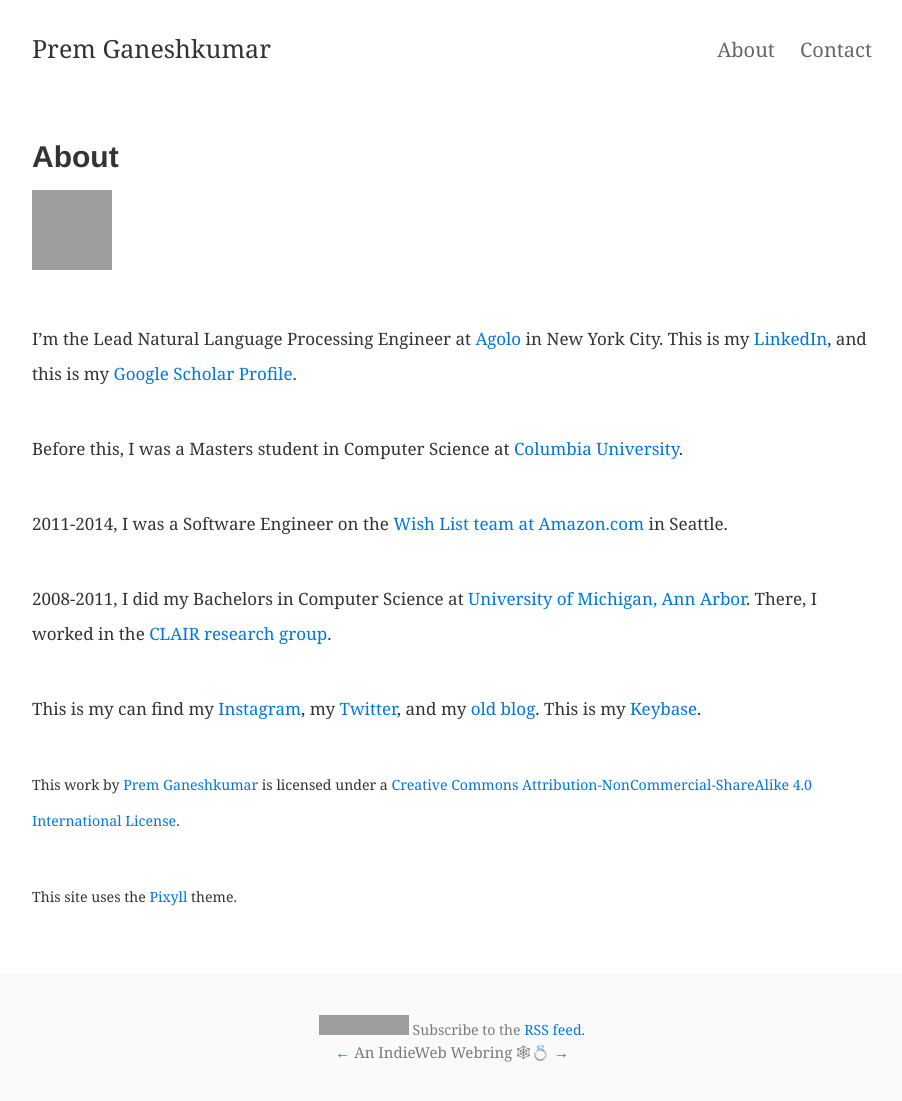
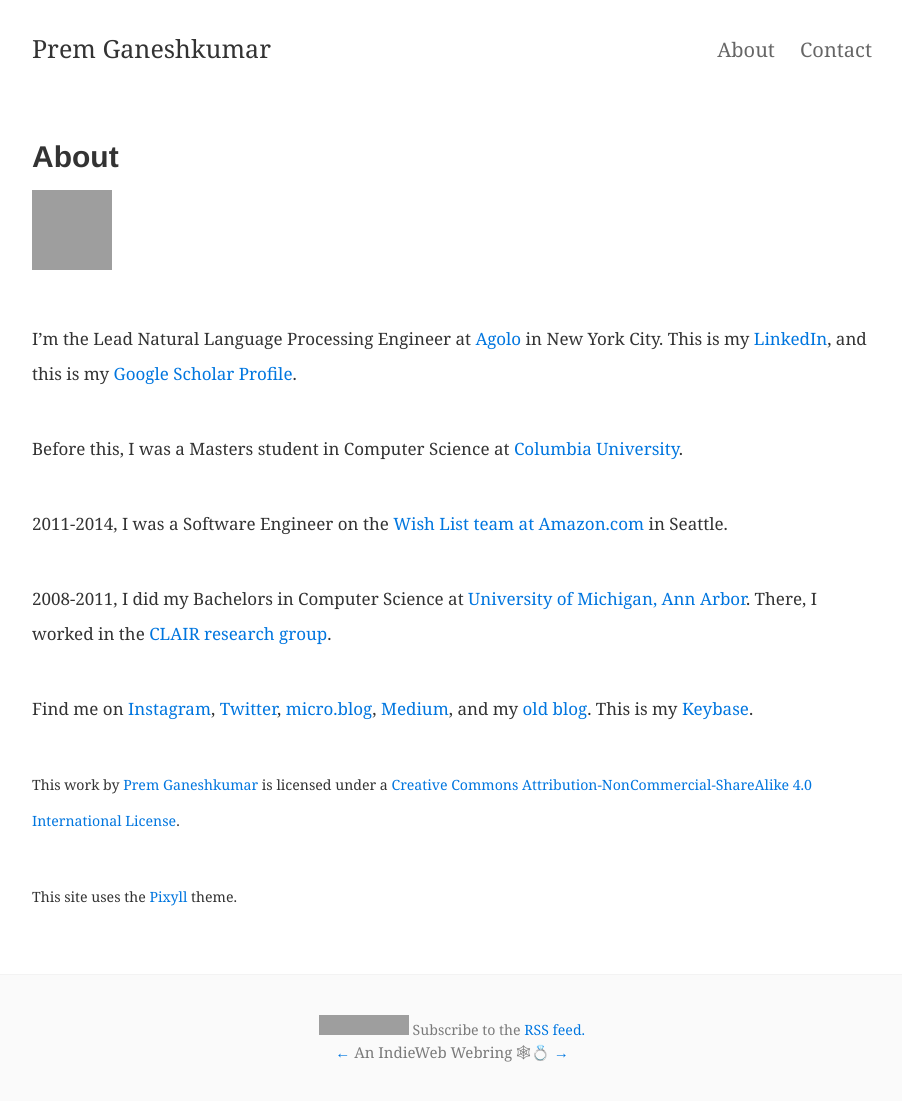
Before and after one commit to premgane/premgane.github.io, a Jekyll site: the page built from about.md, in a window 1280 px wide, cut to the strip 0-1103 px from the top of the page. Shown: the whole strip, without its empty margins (188-1090 px from the left). Built offline with Jekyll 4.4.1, drawn with Linux system fonts in a browser that asks for light colours; grey boxes are pictures that could not be loaded.

Commit message:
Update about page with other links

```diff
--- a/about.md
+++ b/about.md
@@ -16,7 +16,8 @@ Before this, I was a Masters student in Computer Science at [Columbia University
 
 2008-2011, I did my Bachelors in Computer Science at [University of Michigan, Ann Arbor](http://umich.edu/). There, I worked in the [CLAIR research group](http://clairlib.org/).
 
-This is my can find my <a href="http://instagram.com/premtagram" rel="me">Instagram</a>, my <a href="http://twitter.com/premgane" rel="me">Twitter</a>, and my [old blog](http://premgane.wordpress.com). This is my <a href="https://keybase.io/pgkr" rel="me">Keybase</a>.
+Find me on <a href="http://instagram.com/premtagram" rel="me">Instagram</a>, <a href="http://twitter.com/premgane" rel="me">Twitter</a>, <a href="https://micro.blog/pgkr" rel="me">micro.blog</a>, <a href="https://medium.com/@pgkr" rel=
+"me">Medium</a>, and my [old blog](http://premgane.wordpress.com). This is my <a href="https://keybase.io/pgkr" rel="me">Keybase</a>.
 
 <small>
 This work by <a xmlns:cc="http://creativecommons.org/ns#" href="http://premgkumar.com" property="cc:attributionName" rel="cc:attributionURL">Prem Ganeshkumar</a> is licensed under a <a rel="license" href="http://creativecommons.org/licenses/by-nc-sa/4.0/">Creative Commons Attribution-NonCommercial-ShareAlike 4.0 International License</a>.
```
Also changed, not shown: 1 other file.
